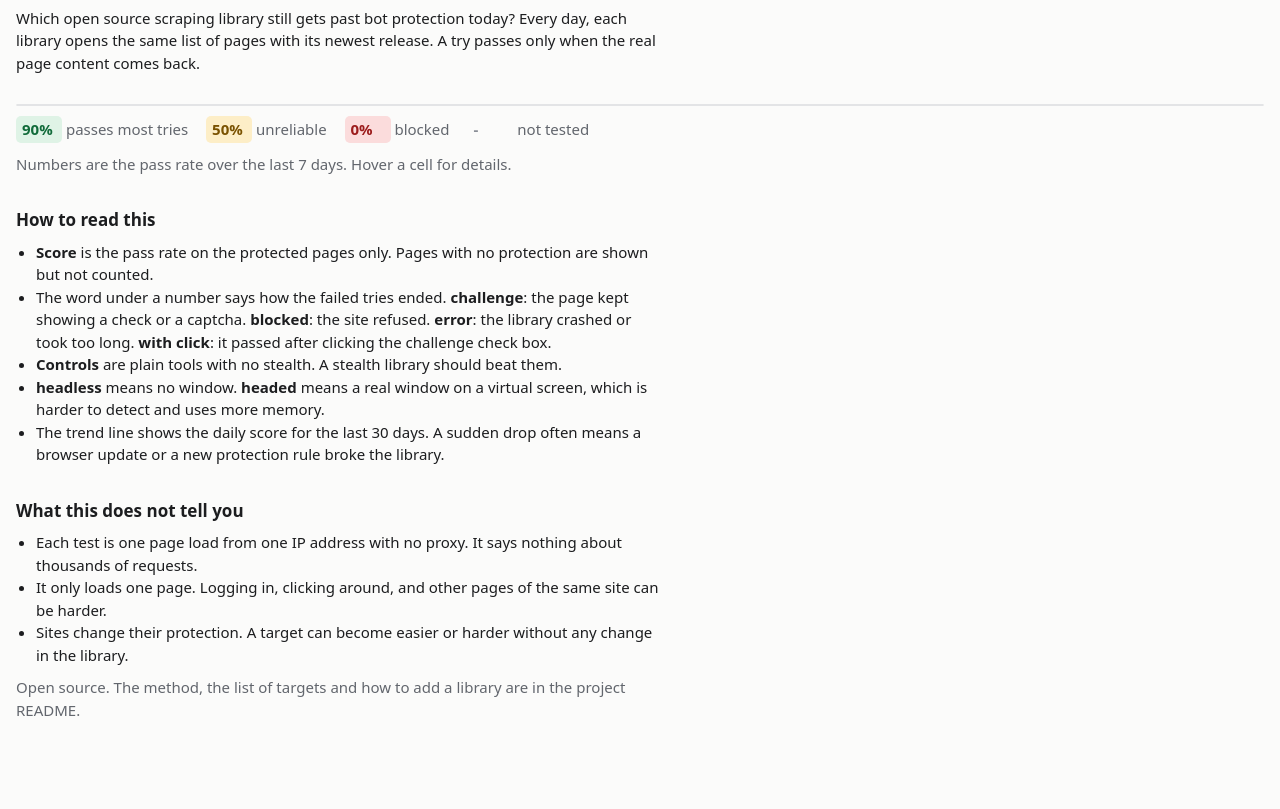
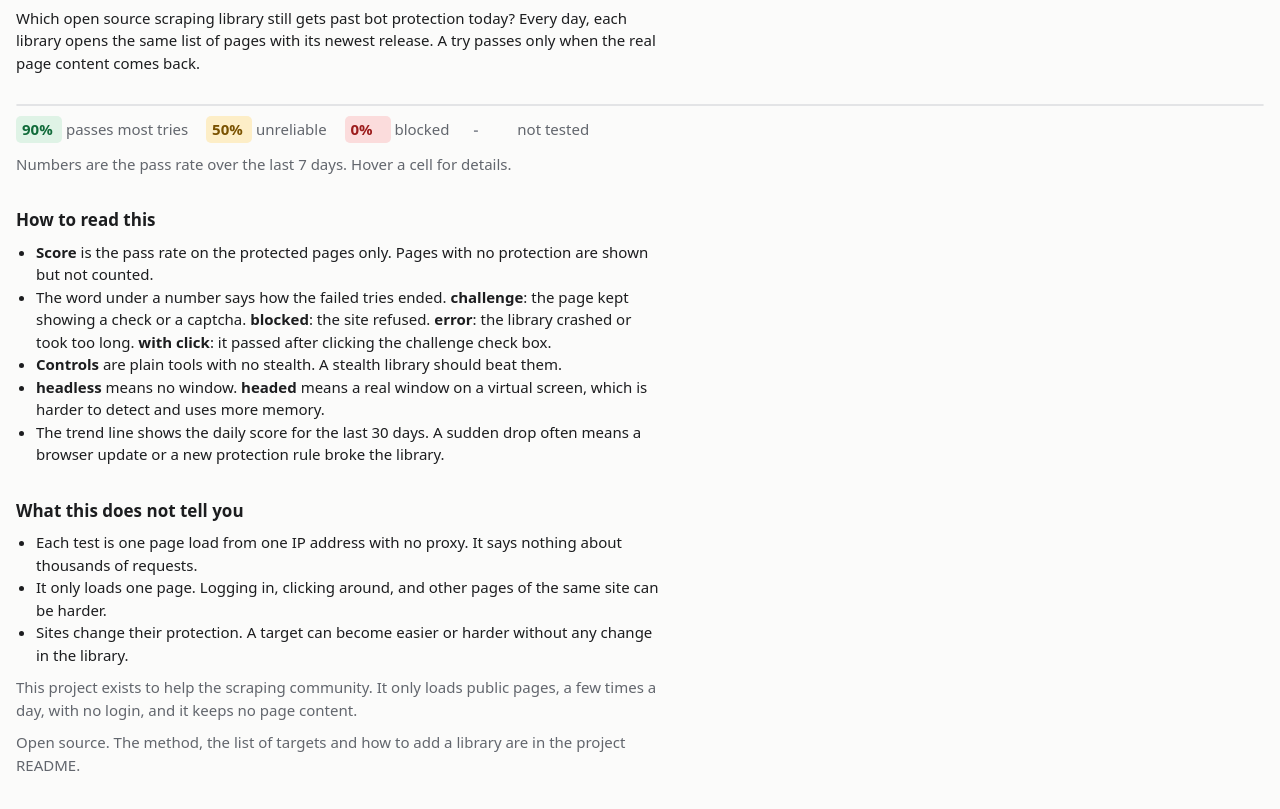
Before and after one commit to MrStarkEG/stealth-board, a plain HTML site: page site/index.html in a window 1280 px wide. Shown: the part 93-902 px from the top of the page. Drawn offline with Linux system fonts and the light colour scheme; no server answers.

Commit message:
State why the project exists and that it is legal
It is here to help the scraping community. It loads public pages a few
times a day with no login and keeps no page content.

```diff
--- a/site/index.html
+++ b/site/index.html
@@ -86,6 +86,7 @@
     <li>It only loads one page. Logging in, clicking around, and other pages of the same site can be harder.</li>
     <li>Sites change their protection. A target can become easier or harder without any change in the library.</li>
   </ul>
+  <p class="muted">This project exists to help the scraping community. It only loads public pages, a few times a day, with no login, and it keeps no page content.</p>
   <p class="muted">Open source. The method, the list of targets and how to add a library are in the project README.</p>
 </main>
 <script>
```
Also changed, not shown: 1 other file.
